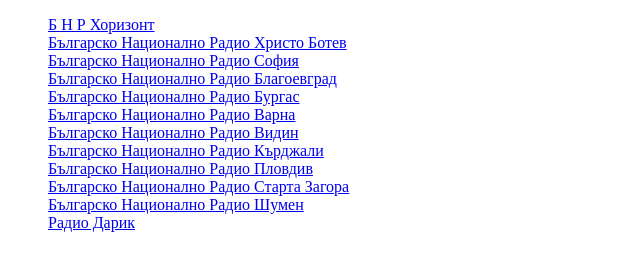
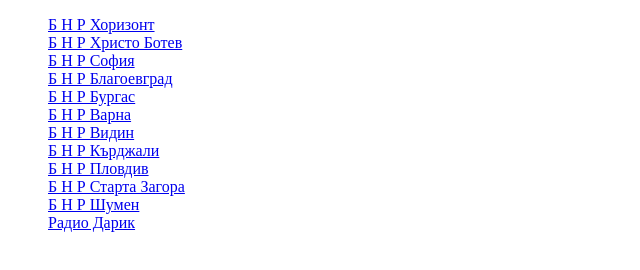
Before and after one commit to yyovkov/home-radio, a plain HTML site: page index.html in a window 1280 px wide. Shown: the whole page, without its empty margins (0-640 px from the left). Drawn offline with Linux system fonts and the light colour scheme.

Commit message:
change BNR radio names

```diff
--- a/index.html
+++ b/index.html
@@ -6,16 +6,16 @@
 <body>
   <ul style="list-style-type:none">
     <li><a href="http://stream.bnr.bg:8011/horizont.aac" target="_blank">Б Н Р Хоризонт</a></li>
-    <li><a href="http://stream.bnr.bg:8012/hristo-botev.aac" target="_blank">Българско Национално Радио Христо Ботев</a></li>
-    <li><a href="http://stream.bnr.bg:8030/radio-sofia.aac" target="_blank">Българско Национално Радио София</a></li>
-    <li><a href="http://stream.bnr.bg:8035/radio-blagoevgrad.aac" target="_blank">Българско Национално Радио Благоевград</a></li>
-    <li><a href="http://stream.bnr.bg:8037/radio-burgas.aac" target="_blank">Българско Национално Радио Бургас</a></li>
-    <li><a href="http://stream.bnr.bg:8031/radio-varna.aac" target="_blank">Българско Национално Радио Варна</a></li>
-    <li><a href="http://stream.bnr.bg:8036/radio-vidin.aac" target="_blank">Българско Национално Радио Видин</a></li>
-    <li><a href="http://stream.bnr.bg:8038/radio-kardzhali.aac" target="_blank">Българско Национално Радио Кърджали</a></li>
-    <li><a href="http://stream.bnr.bg:8032/radio-plovdiv.aac" target="_blank">Българско Национално Радио Пловдив</a></li>
-    <li><a href="http://stream.bnr.bg:8034/radio-stara-zagora.aac" target="_blank">Българско Национално Радио Старта Загора</a></li>
-    <li><a href="http://stream.bnr.bg:8033/radio-shumen.aac" target="_blank">Българско Национално Радио Шумен</a></li>
+    <li><a href="http://stream.bnr.bg:8012/hristo-botev.aac" target="_blank">Б Н Р Христо Ботев</a></li>
+    <li><a href="http://stream.bnr.bg:8030/radio-sofia.aac" target="_blank">Б Н Р София</a></li>
+    <li><a href="http://stream.bnr.bg:8035/radio-blagoevgrad.aac" target="_blank">Б Н Р Благоевград</a></li>
+    <li><a href="http://stream.bnr.bg:8037/radio-burgas.aac" target="_blank">Б Н Р Бургас</a></li>
+    <li><a href="http://stream.bnr.bg:8031/radio-varna.aac" target="_blank">Б Н Р Варна</a></li>
+    <li><a href="http://stream.bnr.bg:8036/radio-vidin.aac" target="_blank">Б Н Р Видин</a></li>
+    <li><a href="http://stream.bnr.bg:8038/radio-kardzhali.aac" target="_blank">Б Н Р Кърджали</a></li>
+    <li><a href="http://stream.bnr.bg:8032/radio-plovdiv.aac" target="_blank">Б Н Р Пловдив</a></li>
+    <li><a href="http://stream.bnr.bg:8034/radio-stara-zagora.aac" target="_blank">Б Н Р Старта Загора</a></li>
+    <li><a href="http://stream.bnr.bg:8033/radio-shumen.aac" target="_blank">Б Н Р Шумен</a></li>
     <li><a href="https://darikradio.by.host.bg:8000/S2-128" target="_blank">Радио Дарик</a></li>
   </ul>
 </body>
```
